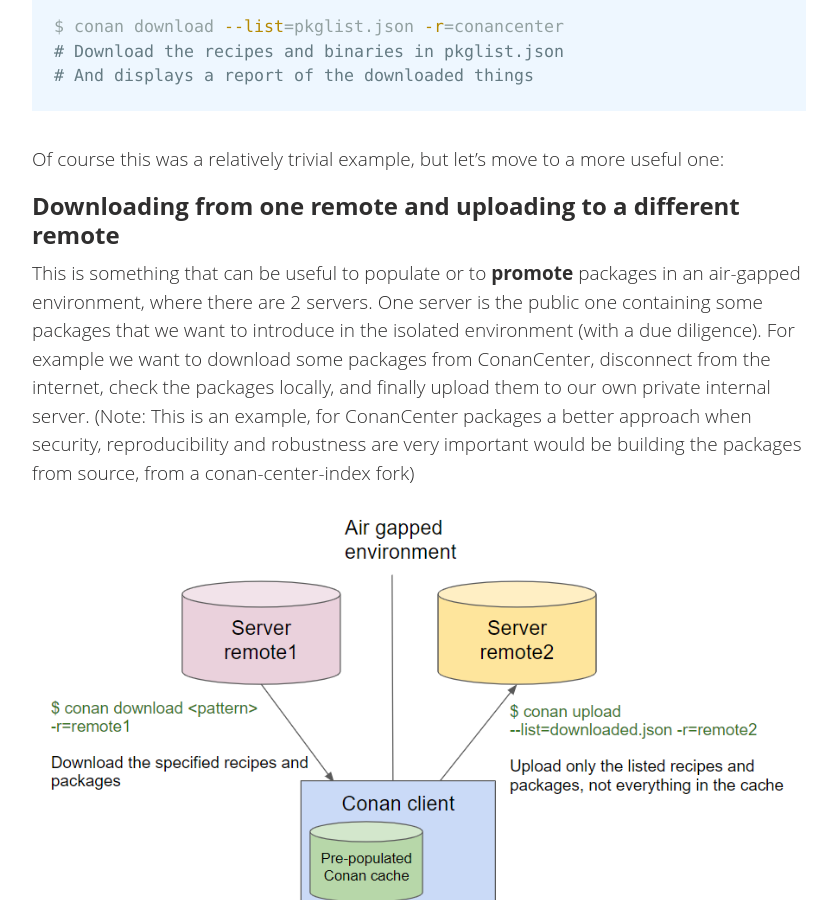
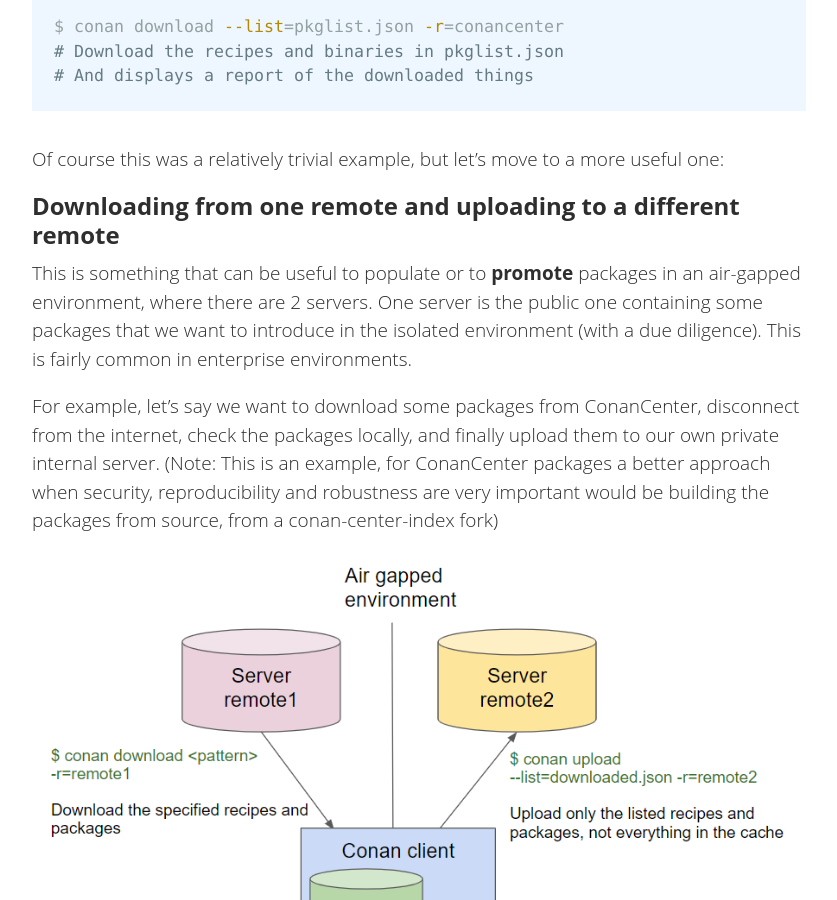
Before and after one commit to conan-io/conan-io.github.io, a Jekyll site: the page built from _posts/2023-06-28-Conan-bulk-package-operations.markdown, in a window 1280 px wide and 900 px high, scrolled down 2053 px. Shown: the whole window, without its empty margins (20-857 px from the left). Built offline with Jekyll 4.4.1, drawn with Linux system fonts in a browser that asks for light colours; comment, search, counter and statistics services are not loaded.

Commit message:
Update _posts/2023-06-28-Conan-bulk-package-operations.markdown
Co-authored-by: Chris Mc <christopherm@jfrog.com>

```diff
--- a/_posts/2023-06-28-Conan-bulk-package-operations.markdown
+++ b/_posts/2023-06-28-Conan-bulk-package-operations.markdown
@@ -78,8 +78,9 @@ Downloading from one remote and uploading to a different remote
 ---------------------------------------------------------------
 
 This is something that can be useful to populate or to **promote** packages in an air-gapped environment, where there are 2 servers.
-One server is the public one containing some packages that we want to introduce in the isolated environment (with a due diligence).
-For example we want to download some packages from ConanCenter, disconnect from the internet, check the packages locally,
+One server is the public one containing some packages that we want to introduce in the isolated environment (with a due diligence). This is fairly common in enterprise environments.
+
+For example, let's say we want to download some packages from ConanCenter, disconnect from the internet, check the packages locally,
 and finally upload them to our own private internal server. (Note: This is an example, for ConanCenter packages a better approach when
 security, reproducibility and robustness are very important would be building the packages from source, from a conan-center-index fork)
 
```
